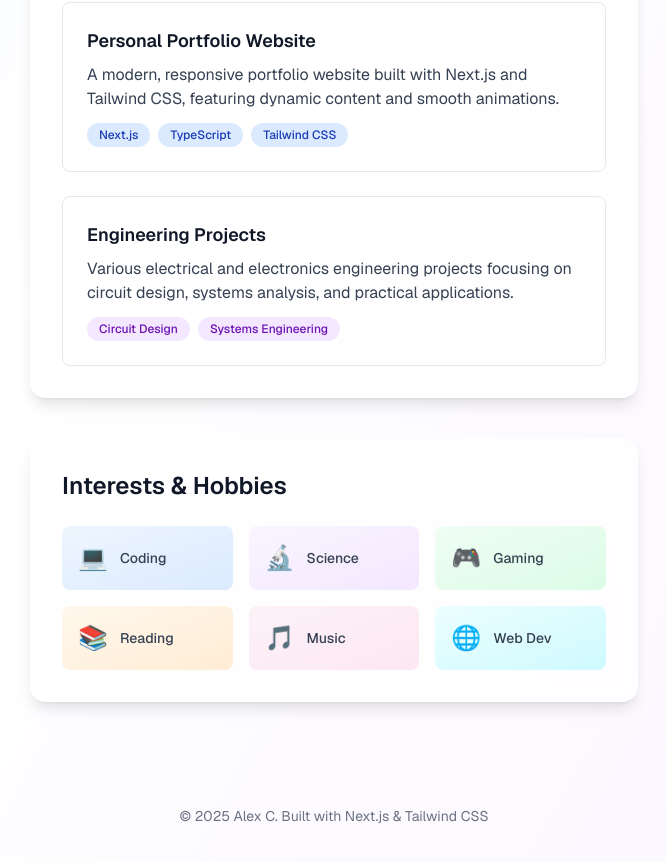
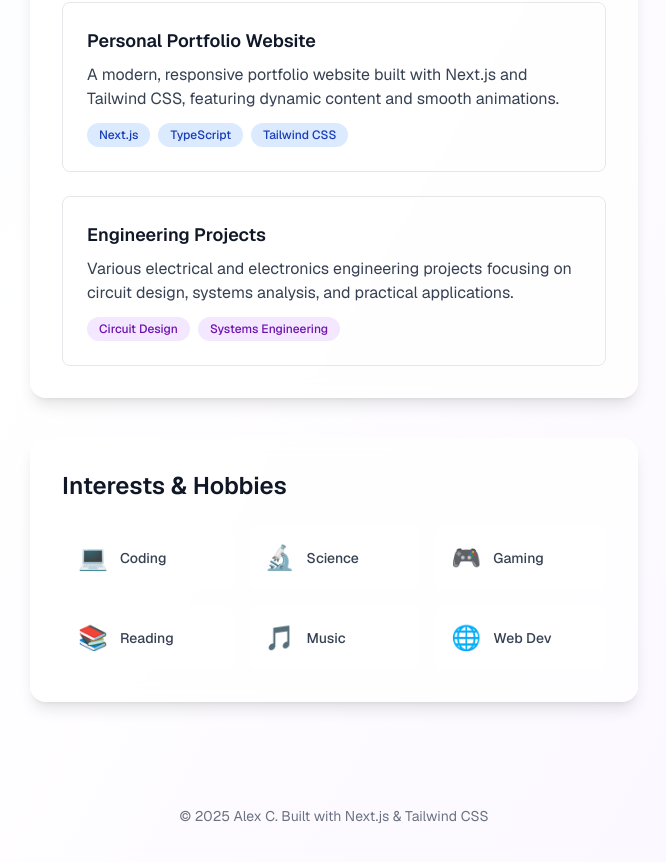
Before and after one commit to Alexchiuu/portfolio, a Next.js app: page / in a window 1280 px wide. Shown: the part 1376-2238 px from the top of the page, without its empty margins (306-972 px from the left). Built offline with nearby package versions, Linux system fonts and the light colour scheme.

Commit message:
Add dual ring effect with blur rainbow to all interactive buttons

```diff
--- a/app/globals.css
+++ b/app/globals.css
@@ -37,3 +37,80 @@ body {
 .animate-spin-slow {
   animation: spin-slow 3s linear infinite;
 }
+
+@keyframes rainbow-border {
+  0% {
+    border-image-source: conic-gradient(from 0deg at 50% 50%, red, orange, yellow, lime, cyan, blue, magenta, red);
+  }
+  100% {
+    border-image-source: conic-gradient(from 360deg at 50% 50%, red, orange, yellow, lime, cyan, blue, magenta, red);
+  }
+}
+
+.animate-rainbow-border {
+  animation: rainbow-border 3s linear infinite;
+  border: 3px solid;
+  border-image-slice: 1;
+}
+
+@keyframes orbit-rotate {
+  0% {
+    transform: translate(-50%, -50%) rotate(0deg);
+  }
+  100% {
+    transform: translate(-50%, -50%) rotate(360deg);
+  }
+}
+
+.gradient-container {
+  position: absolute;
+  top: 50%;
+  left: 50%;
+  transform: translate(-50%, -50%);
+  width: 100%;
+  height: 100%;
+  overflow: hidden;
+  border-radius: 12px;
+  z-index: -2;
+  filter: blur(8px);
+  transition: all 0.3s;
+}
+
+.gradient {
+  position: absolute;
+  top: 50%;
+  left: 50%;
+  transform: translate(-50%, -50%);
+  width: 110%;
+  aspect-ratio: 1;
+  border-radius: 100%;
+  transition: all 0.3s;
+  background: conic-gradient(
+    from 0deg,
+    hsl(0, 100%, 50%),
+    hsl(30, 100%, 50%),
+    hsl(60, 100%, 50%),
+    hsl(90, 100%, 50%),
+    hsl(120, 100%, 50%),
+    hsl(150, 100%, 50%),
+    hsl(180, 100%, 50%),
+    hsl(210, 100%, 50%),
+    hsl(240, 100%, 50%),
+    hsl(270, 100%, 50%),
+    hsl(300, 100%, 50%),
+    hsl(330, 100%, 50%),
+    hsl(360, 100%, 50%)
+  );
+  animation: rotate-gradient 3s linear infinite;
+  filter: blur(8px);
+  opacity: 0.6;
+}
+
+@keyframes rotate-gradient {
+  0% {
+    transform: translate(-50%, -50%) rotate(0deg);
+  }
+  100% {
+    transform: translate(-50%, -50%) rotate(360deg);
+  }
+}
--- a/app/page.tsx
+++ b/app/page.tsx
@@ -1,4 +1,23 @@
 import Image from "next/image";
+
+function DualRingEffect() {
+  return (
+    <div className="absolute inset-0 rounded-xl opacity-0 group-hover:opacity-100 transition-opacity duration-300 pointer-events-none overflow-visible">
+      {/* Light ring effect */}
+      <div className="absolute inset-0 rounded-xl transition-opacity duration-300 overflow-hidden">
+        <div className="absolute inset-[-200%] animate-spin-slow" style={{
+          background: 'conic-gradient(from 0deg, red, orange, yellow, lime, cyan, blue, magenta, red)'
+        }}></div>
+        <div className="absolute inset-[1px] rounded-xl bg-white dark:bg-gray-800"></div>
+      </div>
+      {/* Blur rainbow effect */}
+      <div className="gradient-container">
+        <div className="gradient"></div>
+      </div>
+      <div className="absolute inset-[3px] rounded-xl bg-white dark:bg-gray-800"></div>
+    </div>
+  );
+}
 
 export default function Home() {
   const socialLinks = [
@@ -84,17 +103,15 @@ export default function Home() {
                 rel="noopener noreferrer"
                 className="group relative flex flex-col items-center justify-center gap-3 rounded-xl bg-white p-6 shadow-md transition-all duration-300 hover:scale-105 hover:shadow-xl dark:bg-gray-800"
               >
-                <div className="absolute inset-0 rounded-xl opacity-0 group-hover:opacity-100 transition-opacity duration-500 p-[3px] bg-[conic-gradient(from_0deg,_red,_yellow,_lime,_cyan,_blue,_magenta,_red)] group-hover:animate-spin-slow">
-                  <div className="h-full w-full rounded-xl bg-white dark:bg-gray-800"></div>
-                </div>
+                <DualRingEffect />
                 <svg
-                  className="relative z-10 h-8 w-8 fill-gray-700 transition-colors group-hover:fill-blue-500 dark:fill-gray-300 dark:group-hover:fill-blue-400"
+                  className="relative z-20 h-8 w-8 fill-gray-700 dark:fill-gray-300"
                   viewBox="0 0 24 24"
                   xmlns="http://www.w3.org/2000/svg"
                 >
                   <path d={link.icon} />
                 </svg>
-                <span className="relative z-10 text-sm font-medium text-gray-700 dark:text-gray-300">
+                <span className="relative z-20 text-sm font-medium text-gray-700 dark:text-gray-300">
                   {link.name}
                 </span>
               </a>
@@ -131,14 +148,15 @@ export default function Home() {
             Projects
           </h2>
           <div className="space-y-6">
-            <div className="rounded-lg border border-gray-200 p-6 transition-all hover:border-blue-400 dark:border-gray-700 dark:hover:border-blue-500">
-              <h3 className="text-lg font-semibold text-gray-900 dark:text-white mb-2">
+            <div className="group relative rounded-lg border border-gray-200 p-6 transition-all hover:scale-105 hover:shadow-xl dark:border-gray-700">
+              <DualRingEffect />
+              <h3 className="relative z-20 text-lg font-semibold text-gray-900 dark:text-white mb-2">
                 Personal Portfolio Website
               </h3>
-              <p className="text-gray-700 dark:text-gray-300 mb-3">
+              <p className="relative z-20 text-gray-700 dark:text-gray-300 mb-3">
                 A modern, responsive portfolio website built with Next.js and Tailwind CSS, featuring dynamic content and smooth animations.
               </p>
-              <div className="flex flex-wrap gap-2">
+              <div className="relative z-20 flex flex-wrap gap-2">
                 <span className="rounded-full bg-blue-100 px-3 py-1 text-xs font-medium text-blue-800 dark:bg-blue-900 dark:text-blue-200">
                   Next.js
                 </span>
@@ -151,14 +169,15 @@ export default function Home() {
               </div>
             </div>
 
-            <div className="rounded-lg border border-gray-200 p-6 transition-all hover:border-blue-400 dark:border-gray-700 dark:hover:border-blue-500">
-              <h3 className="text-lg font-semibold text-gray-900 dark:text-white mb-2">
+            <div className="group relative rounded-lg border border-gray-200 p-6 transition-all hover:scale-105 hover:shadow-xl dark:border-gray-700">
+              <DualRingEffect />
+              <h3 className="relative z-20 text-lg font-semibold text-gray-900 dark:text-white mb-2">
                 Engineering Projects
               </h3>
-              <p className="text-gray-700 dark:text-gray-300 mb-3">
+              <p className="relative z-20 text-gray-700 dark:text-gray-300 mb-3">
                 Various electrical and electronics engineering projects focusing on circuit design, systems analysis, and practical applications.
               </p>
-              <div className="flex flex-wrap gap-2">
+              <div className="relative z-20 flex flex-wrap gap-2">
                 <span className="rounded-full bg-purple-100 px-3 py-1 text-xs font-medium text-purple-800 dark:bg-purple-900 dark:text-purple-200">
                   Circuit Design
                 </span>
@@ -176,29 +195,35 @@ export default function Home() {
             Interests & Hobbies
           </h2>
           <div className="grid grid-cols-2 gap-4 sm:grid-cols-3">
-            <div className="flex items-center gap-3 rounded-lg bg-gradient-to-br from-blue-50 to-blue-100 p-4 dark:from-blue-900/30 dark:to-blue-800/30">
-              <span className="text-2xl">💻</span>
-              <span className="text-sm font-medium text-gray-700 dark:text-gray-300">Coding</span>
+            <div className="group relative flex items-center gap-3 rounded-lg bg-white p-4 transition-all hover:scale-105 hover:shadow-lg dark:bg-gray-800">
+              <DualRingEffect />
+              <span className="relative z-20 text-2xl">💻</span>
+              <span className="relative z-20 text-sm font-medium text-gray-700 dark:text-gray-300">Coding</span>
             </div>
-            <div className="flex items-center gap-3 rounded-lg bg-gradient-to-br from-purple-50 to-purple-100 p-4 dark:from-purple-900/30 dark:to-purple-800/30">
-              <span className="text-2xl">🔬</span>
-              <span className="text-sm font-medium text-gray-700 dark:text-gray-300">Science</span>
+            <div className="group relative flex items-center gap-3 rounded-lg bg-white p-4 transition-all hover:scale-105 hover:shadow-lg dark:bg-gray-800">
+              <DualRingEffect />
+              <span className="relative z-20 text-2xl">🔬</span>
+              <span className="relative z-20 text-sm font-medium text-gray-700 dark:text-gray-300">Science</span>
             </div>
-            <div className="flex items-center gap-3 rounded-lg bg-gradient-to-br from-green-50 to-green-100 p-4 dark:from-green-900/30 dark:to-green-800/30">
-              <span className="text-2xl">🎮</span>
-              <span className="text-sm font-medium text-gray-700 dark:text-gray-300">Gaming</span>
+            <div className="group relative flex items-center gap-3 rounded-lg bg-white p-4 transition-all hover:scale-105 hover:shadow-lg dark:bg-gray-800">
+              <DualRingEffect />
+              <span className="relative z-20 text-2xl">🎮</span>
+              <span className="relative z-20 text-sm font-medium text-gray-700 dark:text-gray-300">Gaming</span>
             </div>
-            <div className="flex items-center gap-3 rounded-lg bg-gradient-to-br from-orange-50 to-orange-100 p-4 dark:from-orange-900/30 dark:to-orange-800/30">
-              <span className="text-2xl">📚</span>
-              <span className="text-sm font-medium text-gray-700 dark:text-gray-300">Reading</span>
+            <div className="group relative flex items-center gap-3 rounded-lg bg-white p-4 transition-all hover:scale-105 hover:shadow-lg dark:bg-gray-800">
+              <DualRingEffect />
+              <span className="relative z-20 text-2xl">📚</span>
+              <span className="relative z-20 text-sm font-medium text-gray-700 dark:text-gray-300">Reading</span>
             </div>
-            <div className="flex items-center gap-3 rounded-lg bg-gradient-to-br from-pink-50 to-pink-100 p-4 dark:from-pink-900/30 dark:to-pink-800/30">
-              <span className="text-2xl">🎵</span>
-              <span className="text-sm font-medium text-gray-700 dark:text-gray-300">Music</span>
+            <div className="group relative flex items-center gap-3 rounded-lg bg-white p-4 transition-all hover:scale-105 hover:shadow-lg dark:bg-gray-800">
+              <DualRingEffect />
+              <span className="relative z-20 text-2xl">🎵</span>
+              <span className="relative z-20 text-sm font-medium text-gray-700 dark:text-gray-300">Music</span>
             </div>
-            <div className="flex items-center gap-3 rounded-lg bg-gradient-to-br from-cyan-50 to-cyan-100 p-4 dark:from-cyan-900/30 dark:to-cyan-800/30">
-              <span className="text-2xl">🌐</span>
-              <span className="text-sm font-medium text-gray-700 dark:text-gray-300">Web Dev</span>
+            <div className="group relative flex items-center gap-3 rounded-lg bg-white p-4 transition-all hover:scale-105 hover:shadow-lg dark:bg-gray-800">
+              <DualRingEffect />
+              <span className="relative z-20 text-2xl">🌐</span>
+              <span className="relative z-20 text-sm font-medium text-gray-700 dark:text-gray-300">Web Dev</span>
             </div>
           </div>
         </div>
```
